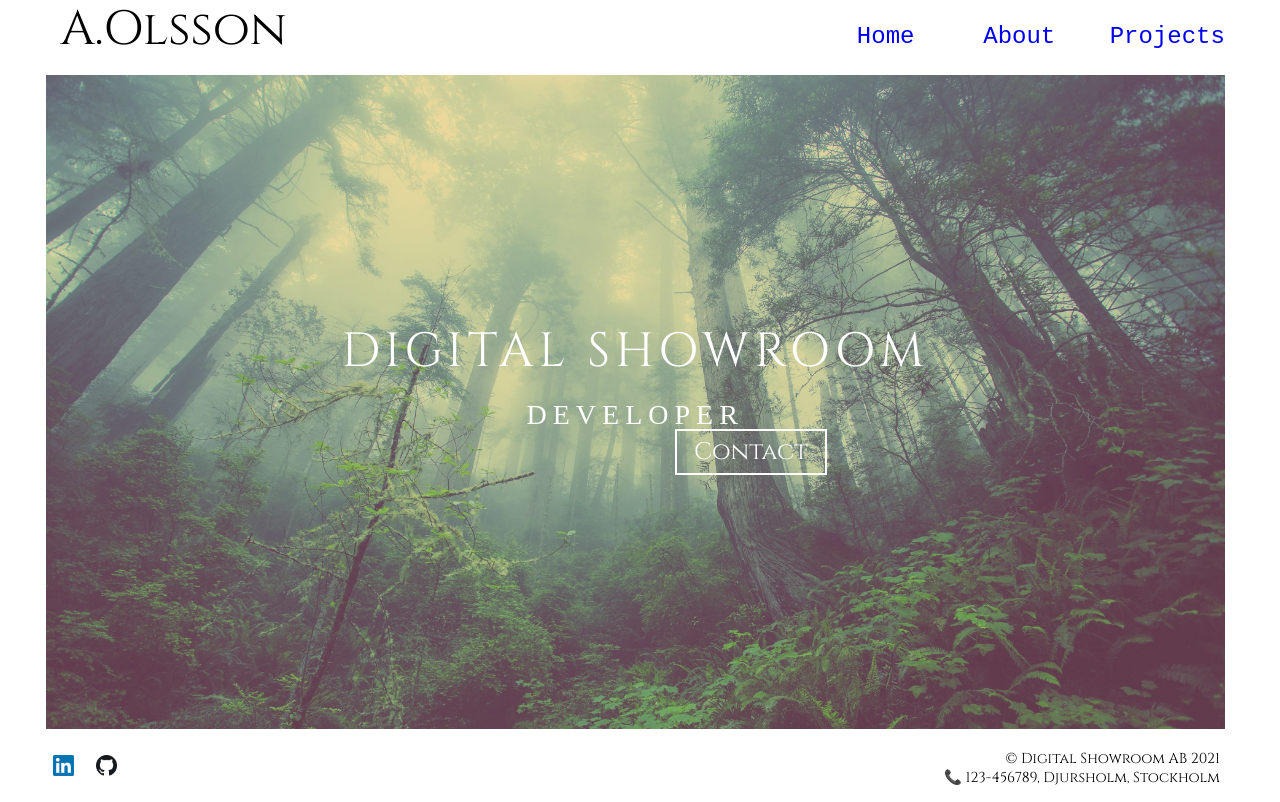
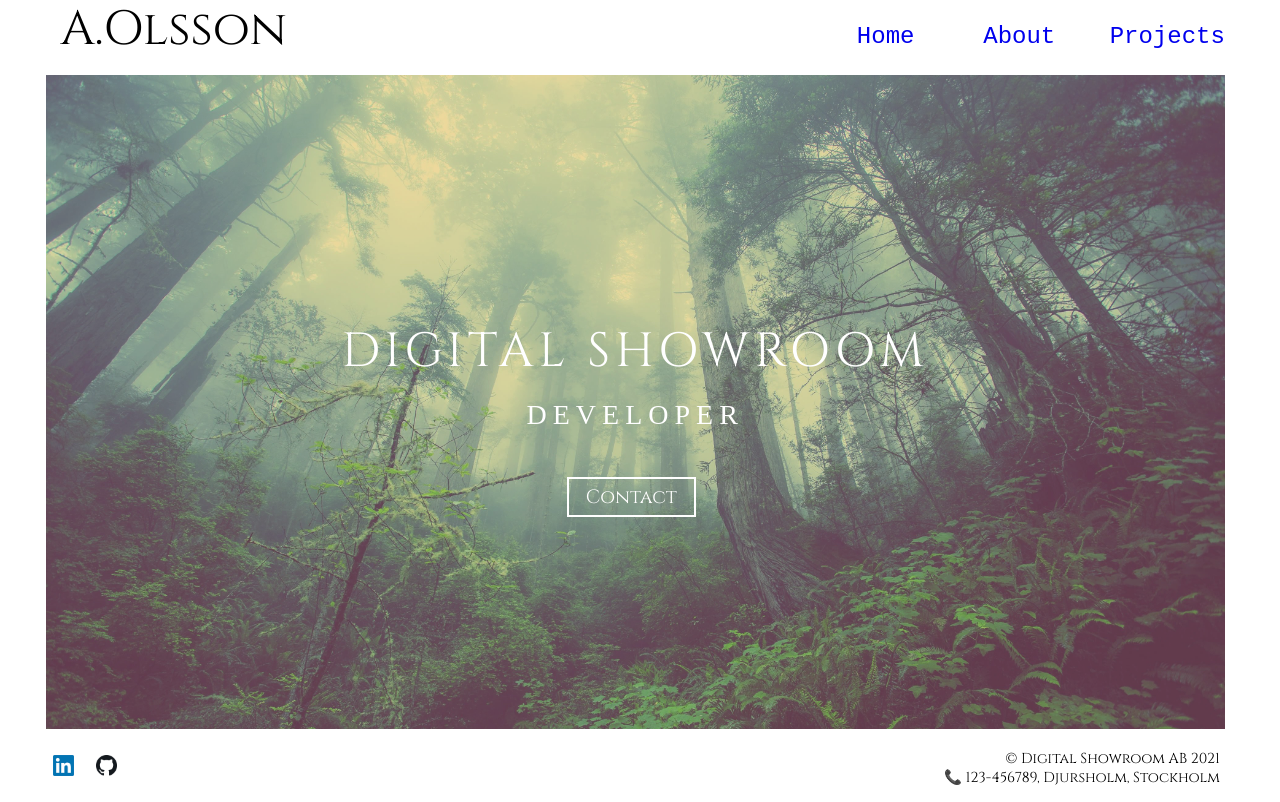
Before and after one commit to LinusNestorson/showroom, a React (Create React App) app: page / in a window 1280 px wide. Built offline with nearby package versions, Linux system fonts and the light colour scheme.

Commit message:
contactbutton changes

```diff
--- a/src/AboutMain.css
+++ b/src/AboutMain.css
@@ -54,12 +54,6 @@
   text-align: justify;
 }
 
-.contact {
-  position: absolute;
-  bottom: 30%;
-  left: 20%;
-}
-
 /* Sets the style on the contact-button*/
 .contactButton {
   position: relative;
--- a/src/Components_Main/SendEmail/SendEmail.css
+++ b/src/Components_Main/SendEmail/SendEmail.css
@@ -1,5 +1,5 @@
 /* Sets style for the div that contains the contact-button.*/
-.contact {
+.sendContact {
   position: absolute;
   bottom: 38%;
 }
@@ -7,12 +7,12 @@
 /* Sets the style on the contact-button*/
 .sendContactButton {
   text-decoration: none;
-  margin-left: 26rem;
-  margin-bottom: 18%;
+  margin-left: -3%;
+  margin-bottom: 0%;
   border: solid white 2px;
   background: transparent;
   font-family: "Cinzel", serif;
-  font-size: 1.5rem;
+  font-size: 1.2rem;
   padding: 5px 17px;
   margin-top: 20px;
   color: white;
--- a/src/Components_Main/SendEmail/SendEmail.js
+++ b/src/Components_Main/SendEmail/SendEmail.js
@@ -36,7 +36,7 @@ function SendMail() {
 
   /*Render button and popup contact form*/
   return (
-    <div className="contact">
+    <div className="sendContact">
       <Popup
         trigger={<button className="sendContactButton">Contact</button>}
         position="right center"
```
